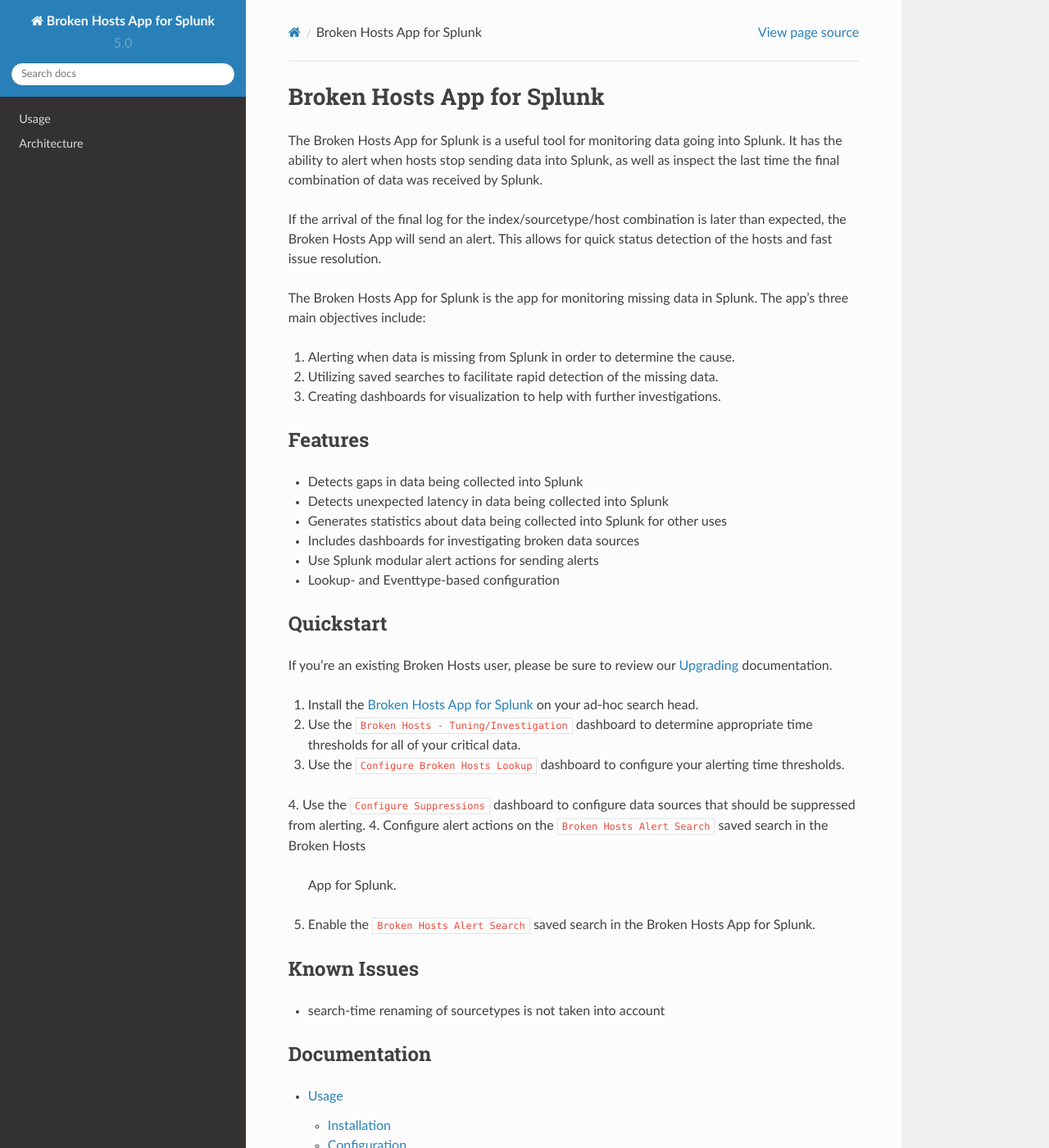
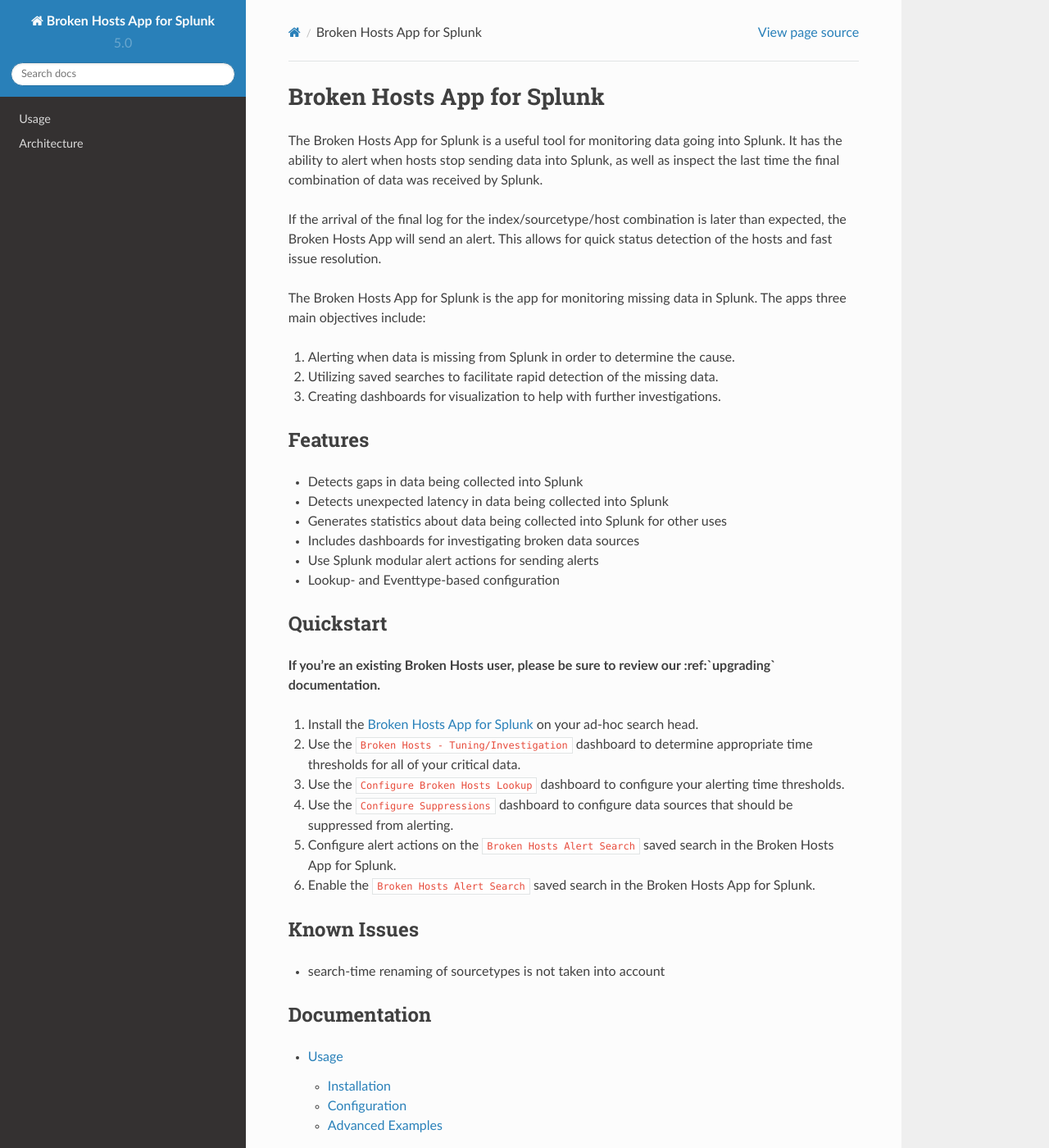
Before and after one commit to HurricaneLabs/brokenhosts, a Sphinx documentation site: the page built from docs/index.rst, in a window 1280 px wide and 1400 px high. Shown: the whole window at 82% size. Built offline with Sphinx 7.4.7 and the Read the Docs theme 2.0.0, drawn with Linux system fonts in a browser that asks for light colours.

Commit message:
fix readthedocs formatting

```diff
--- a/docs/index.rst
+++ b/docs/index.rst
@@ -9,7 +9,7 @@ If the arrival of the final log for the index/sourcetype/host combination is lat
 the Broken Hosts App will send an alert. This allows for quick status detection of the hosts and
 fast issue resolution.
 
-The Broken Hosts App for Splunk is the app for monitoring missing data in Splunk. The app’s three
+The Broken Hosts App for Splunk is the app for monitoring missing data in Splunk. The apps three
 main objectives include:
 
 1. Alerting when data is missing from Splunk in order to determine the cause.
@@ -31,17 +31,16 @@ Quickstart
 
 .. __: https://splunkbase.splunk.com/app/3247/
 
-If you're an existing Broken Hosts user, please be sure to review our :ref:`upgrading`
-documentation.
+**If you're an existing Broken Hosts user, please be sure to review our :ref:`upgrading`
+documentation.**
 
 1. Install the `Broken Hosts App for Splunk`__ on your ad-hoc search head.
-2. Use the ``Broken Hosts - Tuning/Investigation`` dashboard to determine appropriate time thresholds for all of your critical
-   data.
+2. Use the ``Broken Hosts - Tuning/Investigation`` dashboard to determine appropriate time thresholds for all of your critical data.
 3. Use the ``Configure Broken Hosts Lookup`` dashboard to configure your alerting time thresholds.
 4. Use the ``Configure Suppressions`` dashboard to configure data sources that should be suppressed from alerting.
-4. Configure alert actions on the ``Broken Hosts Alert Search`` saved search in the Broken Hosts
-   App for Splunk.
-5. Enable the ``Broken Hosts Alert Search`` saved search in the Broken Hosts App for Splunk.
+5. Configure alert actions on the ``Broken Hosts Alert Search`` saved search in the Broken Hosts App for Splunk.
+6. Enable the ``Broken Hosts Alert Search`` saved search in the Broken Hosts App for Splunk.
+
 
 Known Issues
 ------------
```
